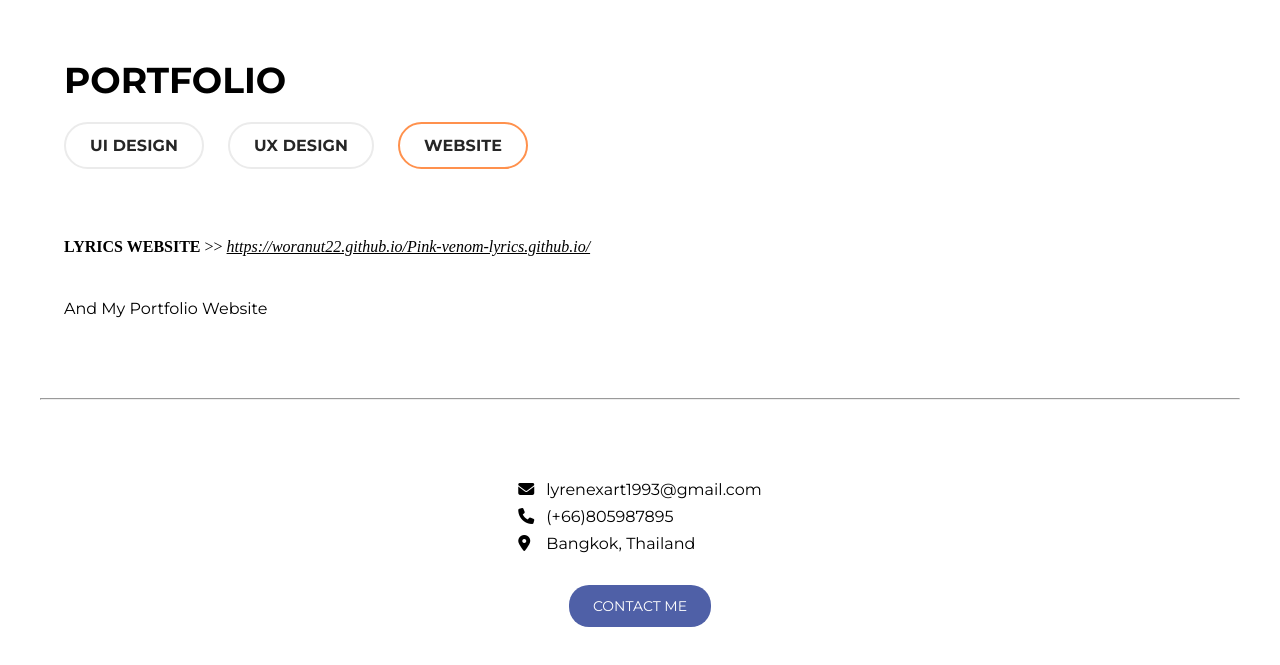
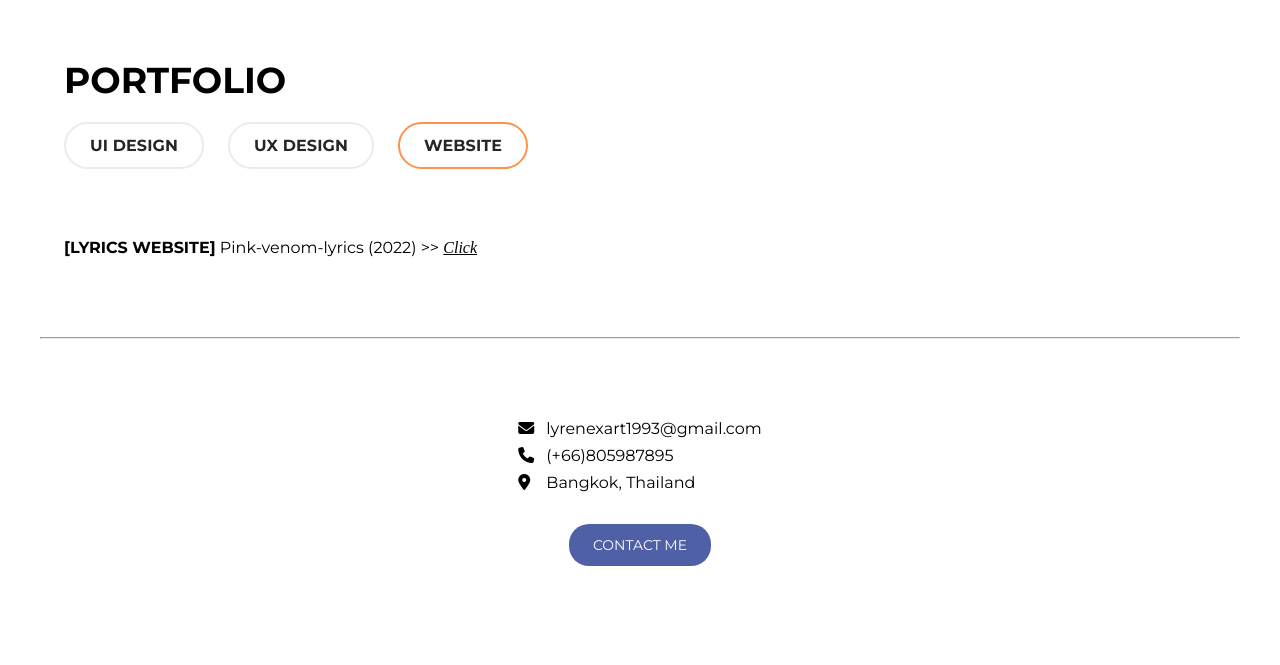
Before and after one commit to woranut22/Portfolio, a plain HTML site: page portfolio-web.html in a window 1280 px wide. Shown: the part 814-1479 px from the top of the page. Drawn offline with Linux system fonts and the light colour scheme.

Commit message:
Update portfolio-web.html

```diff
--- a/portfolio-web.html
+++ b/portfolio-web.html
@@ -69,18 +69,18 @@
             </div>
         </section>
 
-<!-- Website Section -->
-<section class="section container main">
-        <p class="p-project"><strong>LYRICS WEBSITE</strong> <span>>></span>
-            <a href="https://woranut22.github.io/Pink-venom-lyrics.github.io/" target="_blank" class="click-link">https://woranut22.github.io/Pink-venom-lyrics.github.io/</a>
-            </span>
-        </p>
-        <br>
-        <p>
-            And My Portfolio Website
+        <!-- Website Section -->
+        <section class="section container main">
+
+        <!-- Project -->
+        <p><strong>[LYRICS WEBSITE]</strong>
+        <span>Pink-venom-lyrics (2022) <span>>></span>
+        <a href="https://woranut22.github.io/Pink-venom-lyrics.github.io/"
+        target="_blank" class="click-link p-project">Click</a>
+        </span>
         </p>
 
-</section>
+        </section>
 
         <hr class="section container">
 
```
